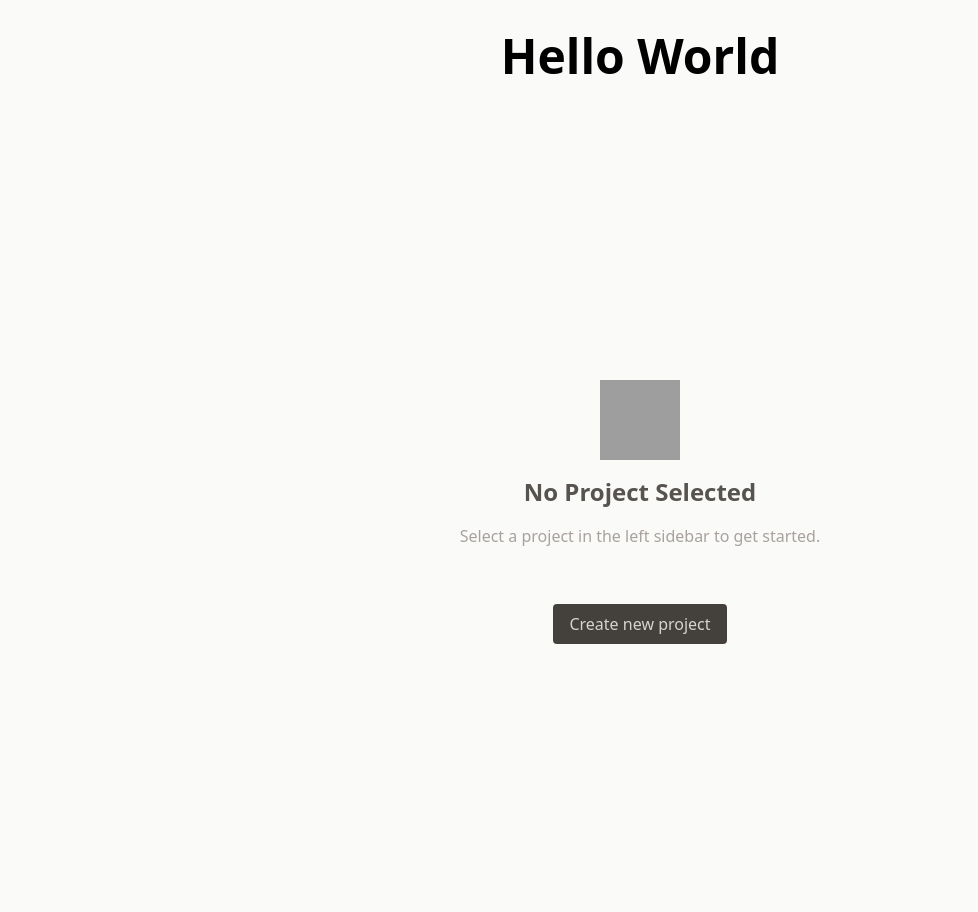
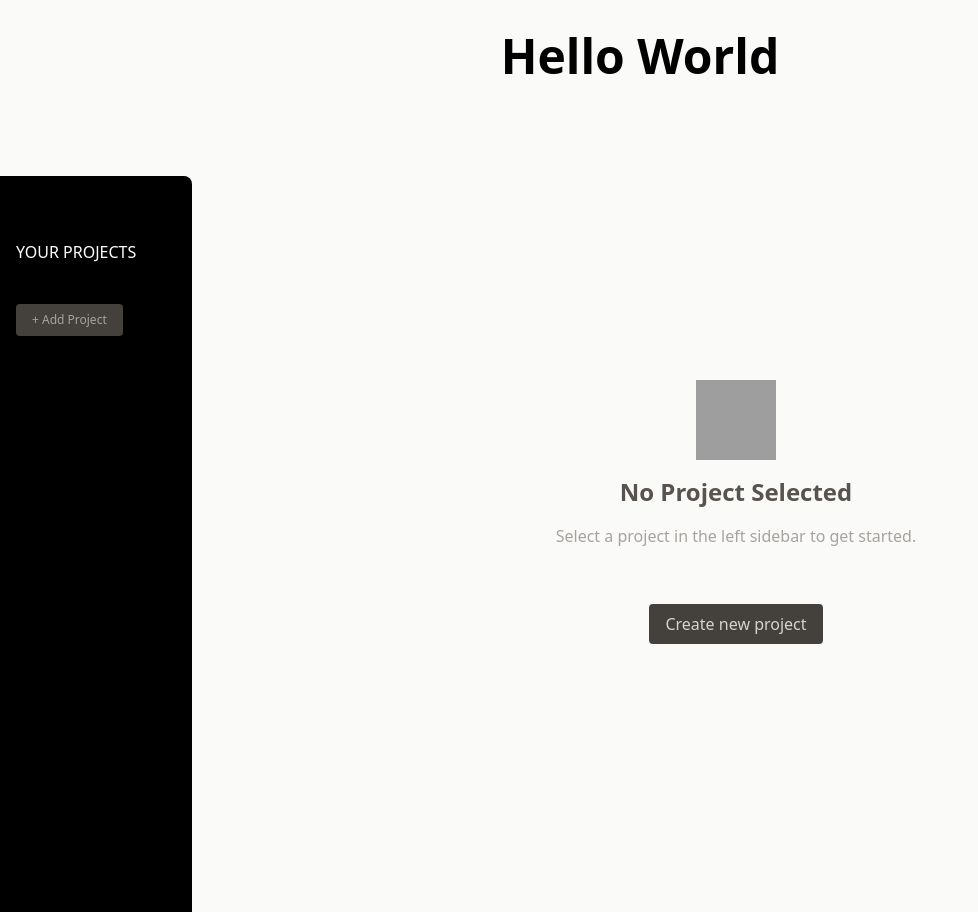
Before and after one commit to kei1-st/TaskManager, a React (Vite) app: page / in a window 1280 px wide. Shown: the whole page, without its empty margins (0-978 px from the left). Built offline with nearby package versions, Linux system fonts and the light colour scheme; grey boxes are pictures that could not be loaded.

Commit message:
add SideBar

```diff
--- a/src/App.jsx
+++ b/src/App.jsx
@@ -1,10 +1,18 @@
 import NoProject from "./components/NoProject.jsx";
+import SideBar from "./components/SideBar.jsx";
 
 function App() {
   return (
     <>
       <h1 className="my-8 text-center text-5xl font-bold">Hello World</h1>
-      <NoProject />
+      <div className='flex'>
+        <SideBar>
+          <p className="text-white">YOUR PROJECTS</p>
+        </SideBar>
+        <div className="flex-grow">
+          <NoProject />
+        </div>
+      </div>
     </>
   );
 }
--- /dev/null
+++ b/src/components/SideBar.jsx
@@ -0,0 +1,10 @@
+export default function Sidebar({children}){
+  return (
+    <div className="left-0 top-0 bottom-0 bg-black mt-16 rounded-tr-lg w-48 flex flex-col items-start">
+      <div className="mt-16 ml-4">{children}</div>
+      <button className="text-stone-400 bg-stone-700 px-4 py-2 rounded mt-10 text-xs ml-4">
+        + Add Project
+      </button>
+    </div>
+  );
+};
```
